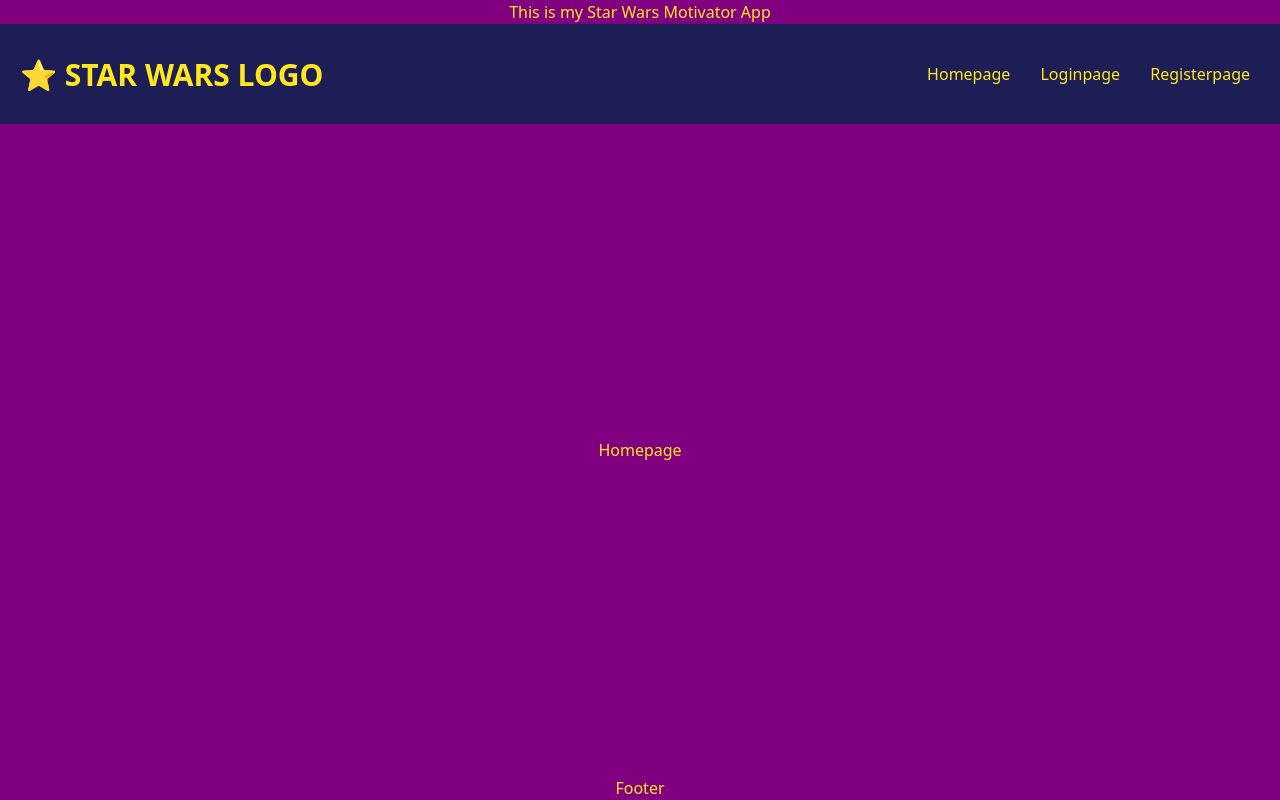
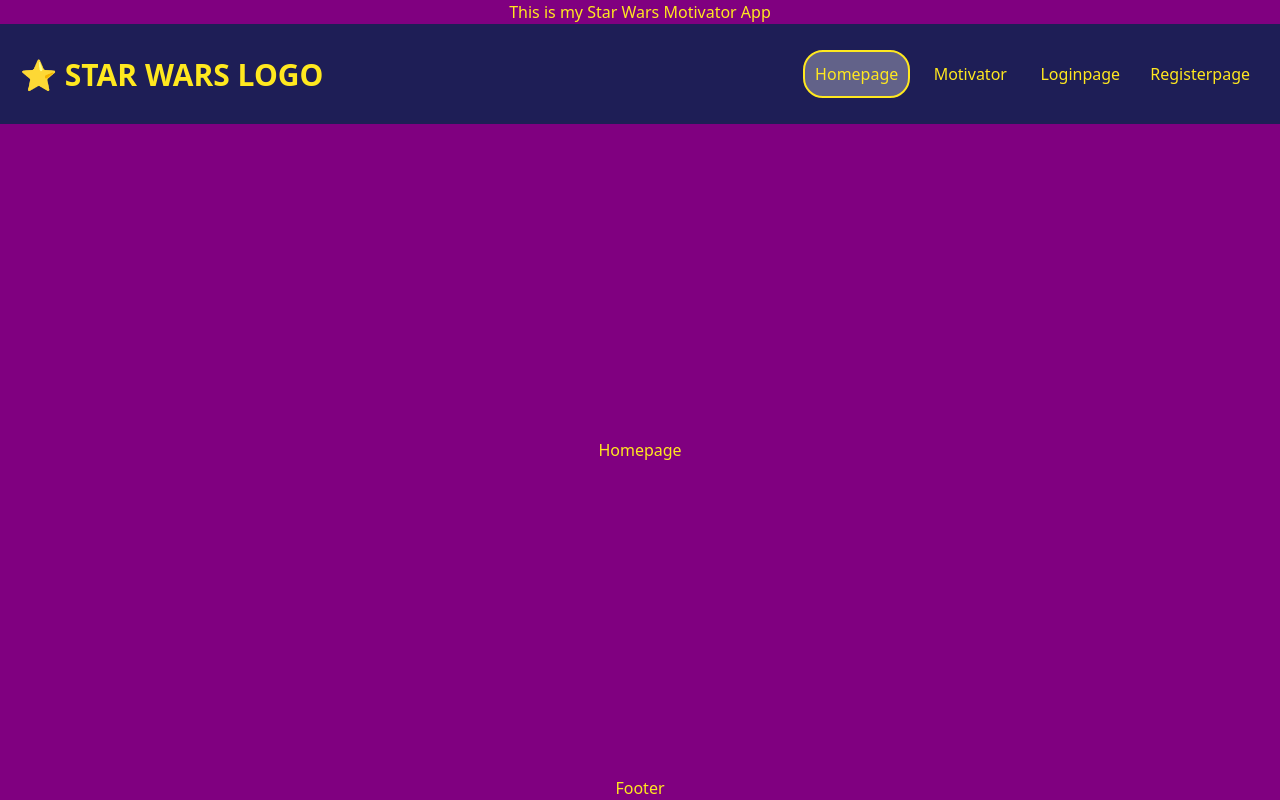
Before and after one commit to laurent-Valq/starwars-motivator, a Next.js app: page / in a window 1280 px wide. Built offline with nearby package versions, Linux system fonts and the light colour scheme.

Commit message:
Add Motivator link to navigation - Add link to /motivator route in navbar - Allows navigation to motivator app from all pages - Navbar remains hidden on motivator page itself

```diff
--- a/src/components/navbar/links/Links.jsx
+++ b/src/components/navbar/links/Links.jsx
@@ -10,6 +10,10 @@
         {
             title: "Homepage",
             path: "/",
+        },
+        {
+            title: "Motivator",
+            path: "/motivator",
         },
         {
             title: "Loginpage",
--- a/src/components/navbar/links/navLink/navLink.module.css
+++ b/src/components/navbar/links/navLink/navLink.module.css
@@ -13,6 +13,7 @@
 }
 
 .active{
-    background-color: var(--text);
-    color: var(--bg);
+    background-color: rgba(255, 255, 255, 0.3);;
+    color: #FFE81F;
+    border: 2px solid #FFE81F;
 }
```
